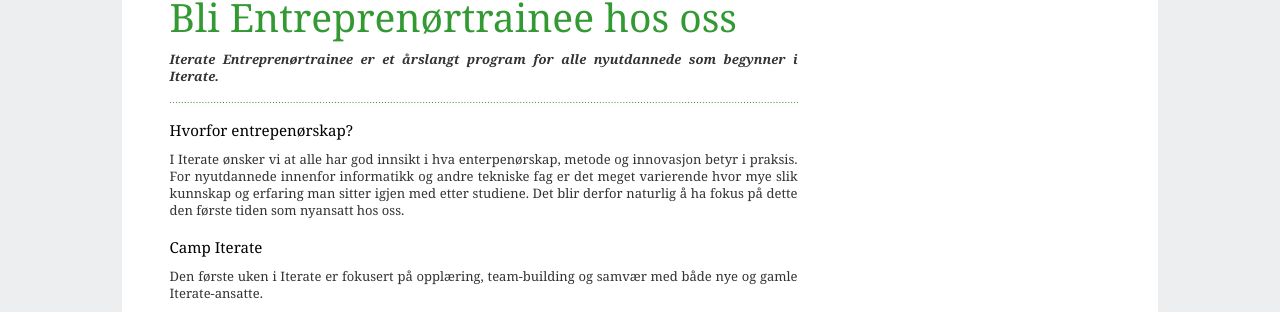
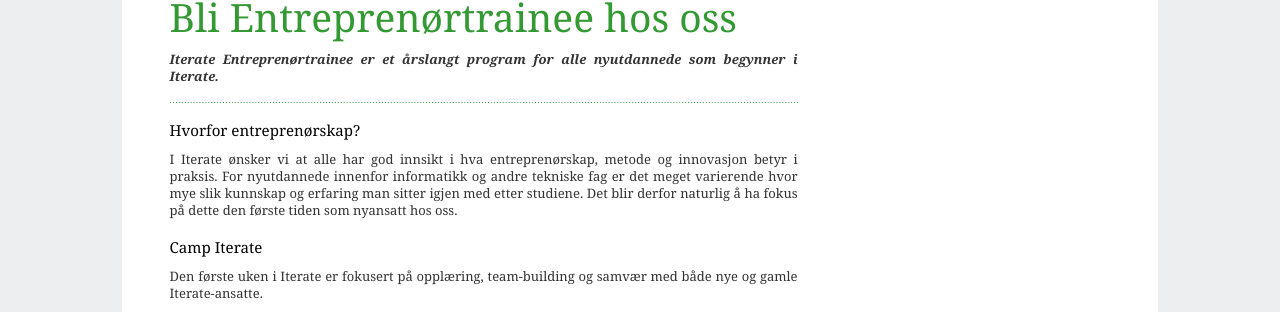
Before and after one commit to therese1g1/iterate.github.com, a Jekyll site: the page built from karriere/index.html, in a window 1280 px wide. Shown: the part 695-1007 px from the top of the page. Built offline with Jekyll 4.4.1, drawn with Linux system fonts in a browser that asks for light colours.

Commit message:
Fix typos.

```diff
--- a/karriere/index.html
+++ b/karriere/index.html
@@ -29,10 +29,10 @@ title: Iterate
                 <img src="/static/images/border_dotted_green-640x1.png" alt="border">
             </header>
 
-            <h2>Hvorfor entrepenørskap?</h2>
+            <h2>Hvorfor entreprenørskap?</h2>
 
             <p>
-               I Iterate ønsker vi at alle har god innsikt i hva enterpenørskap, metode og innovasjon betyr i praksis.
+               I Iterate ønsker vi at alle har god innsikt i hva entreprenørskap, metode og innovasjon betyr i praksis.
                For nyutdannede innenfor informatikk og andre tekniske fag er det meget varierende hvor mye slik kunnskap og erfaring man sitter igjen med etter studiene.
                Det blir derfor naturlig å ha fokus på dette den første tiden som nyansatt hos oss.
             </p>
```
